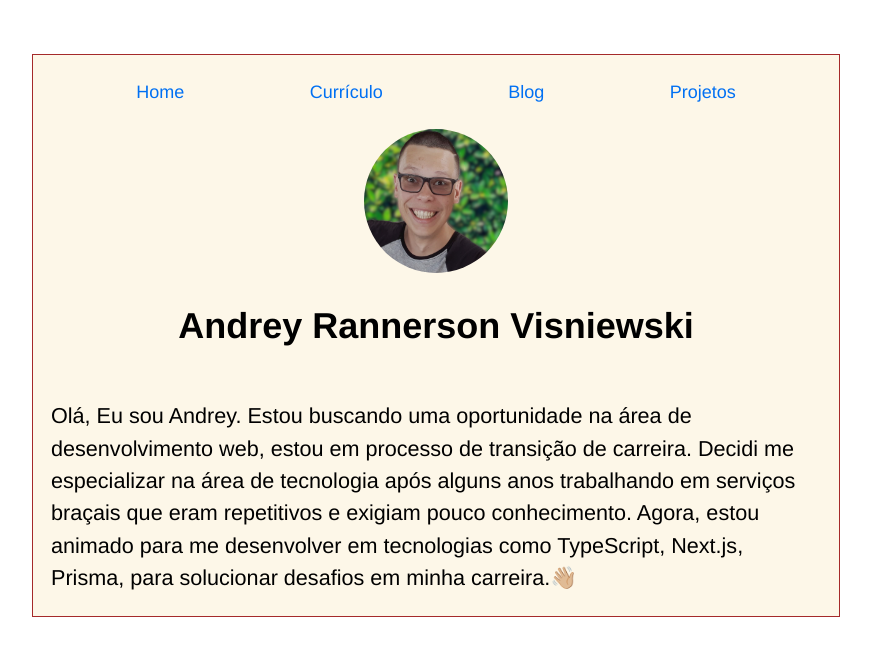
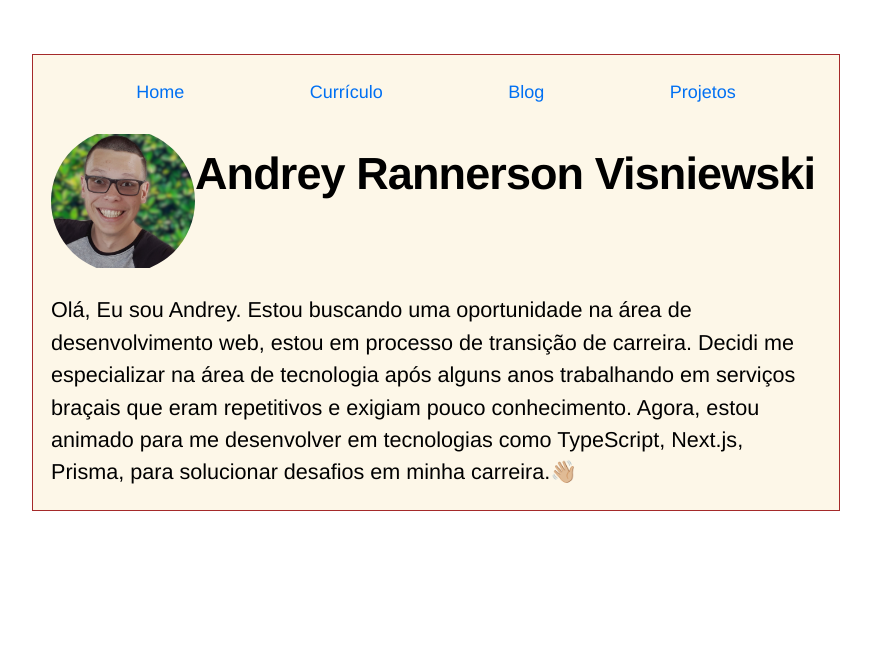
Before and after one commit to Andreyrvs/portfolio-blog, a Next.js app: page / in a window 1280 px wide. Shown: the top 656 px of the page, without its empty margins (204-1075 px from the left). Built offline with nearby package versions, Linux system fonts and the light colour scheme.

Commit message:
muda layout

```diff
--- a/src/components/layout/Layout.tsx
+++ b/src/components/layout/Layout.tsx
@@ -1,13 +1,14 @@
 import Head from "next/head";
 import Image from "next/image";
 import Link from "next/link";
+import Navbar from "@/components/navbar/Navbar";
+import ScrollToTopButton from "@/components/scrollToTopButton/ScrollToTopButton";
 import utilStyles from "@/styles/utils.module.css";
 import styles from "./layout.module.css";
-import Navbar from "@/components/navbar/Navbar";
-import ScrollToTopButton from "@/components/scrollToTopButton/ScrollToTopButton";
+
 const profileImage = "/images/profile.png";
 const name = "Andrey Rannerson Visniewski";
-export const siteTitle = "Andreys Blog";
+export const siteTitle = "Andrey's Portfolio";
 
 export default function Layout({
   children,
@@ -40,12 +41,11 @@ export default function Layout({
       <Image
         priority
         src={profileImage}
-        className={utilStyles.borderCircle}
+        className={styles.imageFit}
         height={144}
         width={144}
         alt={name}
       />
-      <h1 className={utilStyles.heading2xl}>{name}</h1>
     </>
   );
 
@@ -56,7 +56,10 @@ export default function Layout({
         <meta name="og:title" content={siteTitle} />
       </Head>
       <Navbar />
-      <header className={styles.header}>{handleImageSize}</header>
+      <header className={styles.header}>
+        <div className={styles.imageContainer}>{handleImageSize}</div>
+        <h1 className={utilStyles.heading2XL}>{name}</h1>
+      </header>
       <main>
         <ScrollToTopButton />
         {children}
--- a/src/components/layout/layout.module.css
+++ b/src/components/layout/layout.module.css
@@ -1,24 +1,34 @@
 .container {
-  background-color: rgba(253, 246, 227, 0.8);
-  border: 1px solid brown;
+  background-color: #fdf6e3cc;
+  border: 1px solid #a52a2a;
   margin: 3rem auto 6rem;
   padding: 0 1rem;
 }
 
 .header {
-  align-items: center;
+  align-items: flex-start;
   display: flex;
-  flex-direction: column;
+  flex-direction: row;
+
 }
 
 .backToHome {
   margin: 3rem 0 0;
 }
 
-
 .main {
   align-items: center;
   display: flex;
+}
+
+.imageFit {
+  border-radius: 100%;
+  object-fit: contain;
+}
+
+.imageContainer {
+  -webkit-user-select: none;
+  user-select: none;
 }
 
 
```
